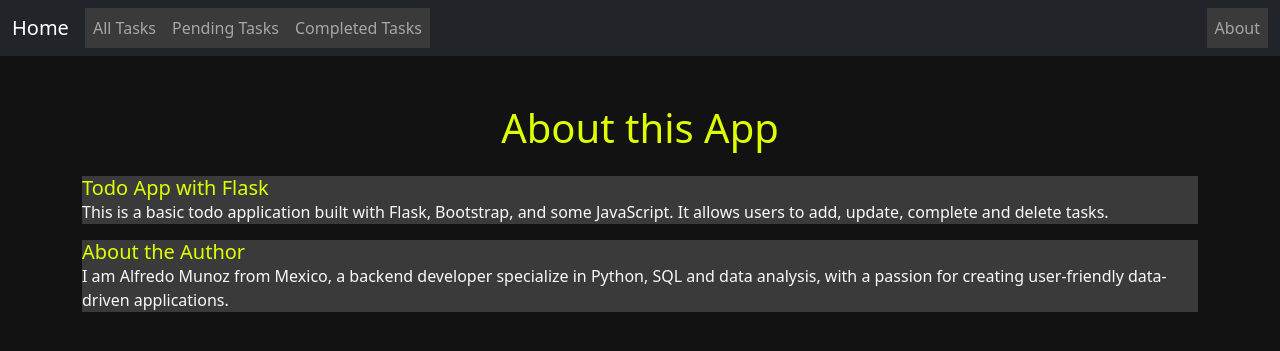
After one commit to Alfredomg7/TaskManagerFlask, a Python web app: template app/templates/about.html in a window 1280 px wide. The commit adds this page. Shown: the top 351 px of the page. Run offline with Jinja, Linux system fonts and the light colour scheme; the template is opened without the code that fills it, so the values that code supplies are empty.

Commit message:
Implement custom pages for 404 and 500 errors and an about section

```diff
--- a/app/__init__.py
+++ b/app/__init__.py
@@ -9,9 +9,10 @@ app.config['SECRET_KEY'] = os.environ.get('SECRET_KEY', 'ltUN7a9JZcrzQWFmKtU_QA'
 app.config['SQLALCHEMY_DATABASE_URI'] = 'sqlite:///' + os.path.join(basedir, '../instance/test.db')
 db = SQLAlchemy(app)
 
-from app.routes import register_index_routes, register_todo_routes
+from app.routes import register_index_routes, register_todo_routes, register_error_routes
 register_index_routes(app)
 register_todo_routes(app)
+register_error_routes(app)
 
 from app.models import Todo
 with app.app_context():
--- a/app/routes/__Init__.py
+++ b/app/routes/__Init__.py
@@ -1,2 +1,3 @@
 from .index_routes import register_index_routes
 from .todo_routes import register_todo_routes
+from .error_routes import register_error_routes
--- a/app/routes/index_routes.py
+++ b/app/routes/index_routes.py
@@ -27,3 +27,7 @@ def register_index_routes(app):
         form = CompleteForm()
         tasks = Todo.query.filter_by(completed=True).order_by(Todo.date_created).all()
         return render_template('tasks.html', tasks=tasks, form=form, title="Pending Tasks")
+
+    @app.route('/about')
+    def about():
+        return render_template('about.html')
--- a/app/static/css/main.css
+++ b/app/static/css/main.css
@@ -3,7 +3,7 @@ body {
     color: #e0e0e0;
 }
 
-h1, h2 {
+h1, h2, .card-title {
     color: #DFFF00;
 }
 
@@ -11,7 +11,7 @@ th {
     color: #DFFF00 !important;
 }
 
-td {
+td, li, .card-body {
     background: #3a3a3a !important;
 }
 
--- /dev/null
+++ b/app/templates/about.html
@@ -0,0 +1,25 @@
+{% extends 'base.html' %}
+
+{% block head %}
+<title>About - Task Manager</title>
+{% endblock %}
+
+{% block body %}
+<div class="container mt-5">
+    <h1 class="text-center mb-4">About this App</h1>
+    <div class="card-body text-light mb-3">
+        <h5 class="card-title">Todo App with Flask</h5>
+        <p class="card-text ">
+            This is a basic todo application built with Flask, Bootstrap, and some JavaScript.
+            It allows users to add, update, complete and delete tasks.
+        </p>
+    </div>
+    <div class="card-body text-light">
+        <h5 class="card-title">About the Author</h5>
+        <p class="card-text">
+            I am Alfredo Munoz from Mexico, a backend developer specialize in Python, SQL and data analysis,
+            with a passion for creating user-friendly data-driven applications.
+        </p>
+    </div>
+</div>
+{% endblock %}
--- a/app/templates/base.html
+++ b/app/templates/base.html
@@ -24,6 +24,11 @@
                         <a class="nav-link" href="/completed">Completed Tasks</a>
                     </li>
                 </ul>
+                <ul class="navbar-nav ms-auto">
+                    <li class="nav-item">
+                        <a class="nav-link" href="/about">About</a>
+                    </li>
+                </ul>
             </div>
         </div>
     </nav>
```
Also changed, not shown: app/routes/error_routes.py (added, +11 -0 lines), app/templates/404.html (added, +22 -0 lines), app/templates/500.html (added, +22 -0 lines).
